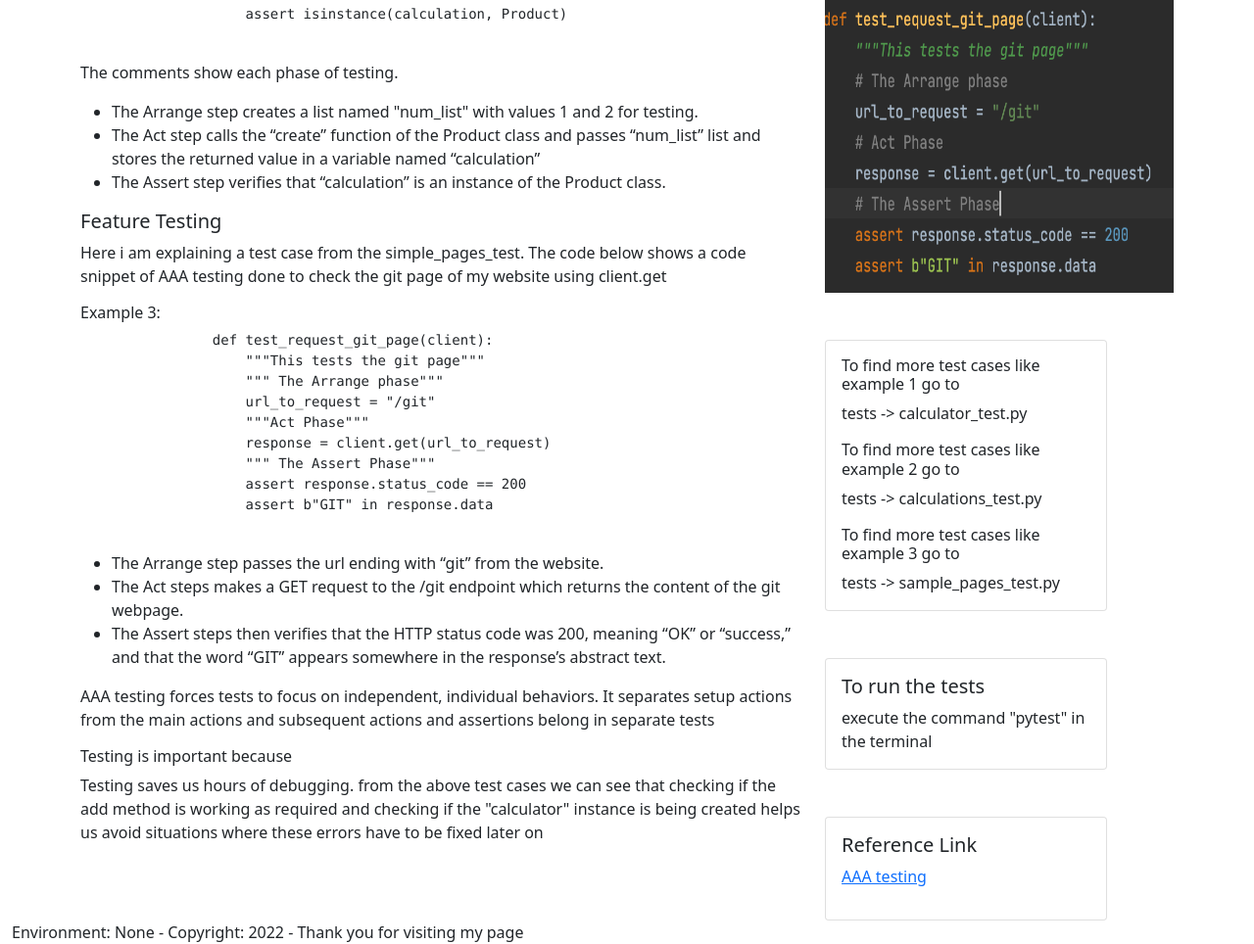
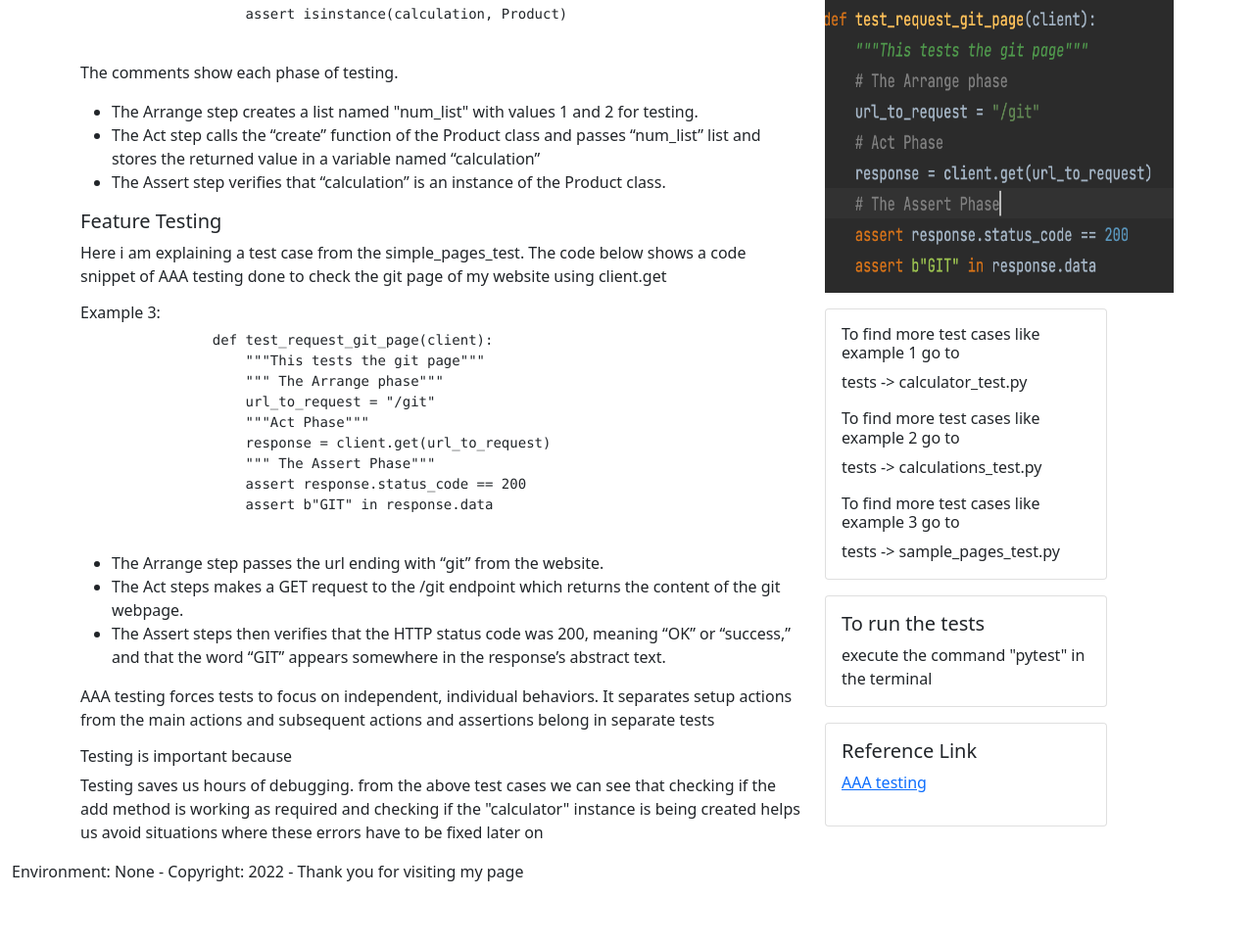
Before and after one commit to sumanaashok/IS601_Project_1, a Flask app: page /AAA-Testing in a window 1280 px wide. Shown: the part 1205-2169 px from the top of the page at 98% size. After the commit the page ends 2105 px from the top, so only its background shows below. Run offline with Flask 2, Linux system fonts and the light colour scheme.

Commit message:
random changes

```diff
--- a/app/simple_pages/templates/AAA-Testing.html
+++ b/app/simple_pages/templates/AAA-Testing.html
@@ -141,10 +141,10 @@
             <br>
             <h6>Example 3</h6>
             <img src="{{ url_for('static', filename='images/ex3.png') }}" class="d-block w-100 item"
-                 alt="..." title="Example 2">
+                 alt="..." title="Example 3">
 
 
-            <div class="card mt-5" style="width: 18rem;">
+            <div class="card mt-3" style="width: 18rem;">
                 <div class="card-body">
                     <h6 class="card-title">To find more test cases like example 1 go to</h6>
                     <p class="card-text"> tests -> calculator_test.py</p>
@@ -155,14 +155,14 @@
                 </div>
             </div>
 
-            <div class="card mt-5" style="width: 18rem;">
+            <div class="card mt-3" style="width: 18rem;">
                 <div class="card-body">
                     <h5 class="card-title">To run the tests</h5>
                     <p class="card-text"> execute the command "pytest" in the terminal</p>
                 </div>
             </div>
 
-            <div class="card mt-5" style="width: 18rem;">
+            <div class="card mt-3" style="width: 18rem;">
                 <div class="card-body">
                     <h5 class="card-title">Reference Link</h5>
                     <p>
--- a/app/simple_pages/templates/index.html
+++ b/app/simple_pages/templates/index.html
@@ -51,7 +51,7 @@
 
                  <div class="carousel-item">
                     <a class="nav-link" href="{{ url_for('simple_pages.show', page="calculator_OOP") }}">
-                        <img src="{{ url_for('static', filename='images/calc_OOP.jpeg') }}" class="d-block w-100 item"
+                        <img src="{{ url_for('static', filename='images/calc.jpeg') }}" class="d-block w-100 item"
                              alt="...">
                     </a>
                 </div>
```
Also changed, not shown: app/static/images/calc.jpeg (added).
